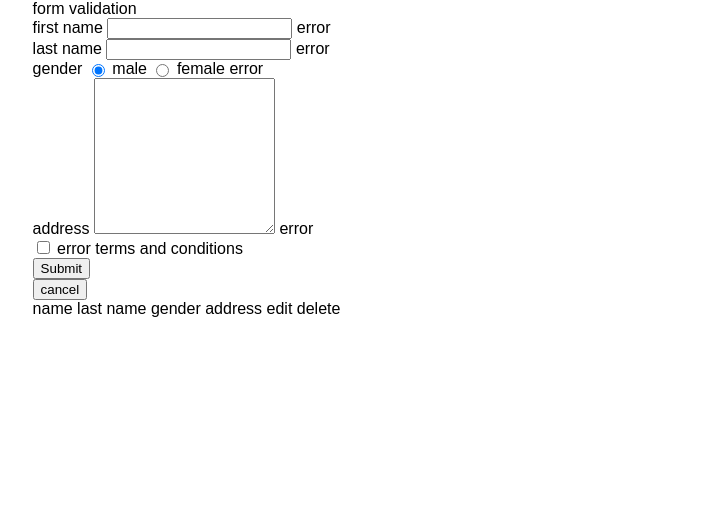
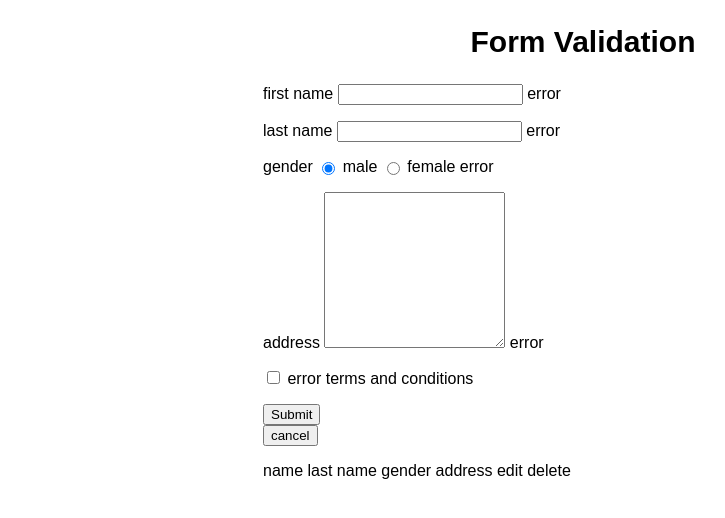
Before and after one commit to ahsanaaxioned/form-validation, a plain HTML site: page index.html in a window 1280 px wide. Shown: the whole page, without its empty margins (57-782 px from the left). Drawn offline with Linux system fonts and the light colour scheme.

Commit message:
css changes

```diff
--- a/assets/css/style.css
+++ b/assets/css/style.css
@@ -99,14 +99,24 @@ li {
 /*for wrapper*/
 .wrapper {
   max-width: 1360px;
-  width: 86%;
+  width: 50%;
   margin: 0 auto;
 }
 
 /*=================================
   main styling starts here
 =================================*/
+h1{
+  margin: 25px auto;
+  font-size: 30px;
+  font-weight: 600;
+  text-align: center;
+  text-transform: capitalize;
+}
 
+.input-content{
+  margin: 16px auto;
+}
 
 
 
```
